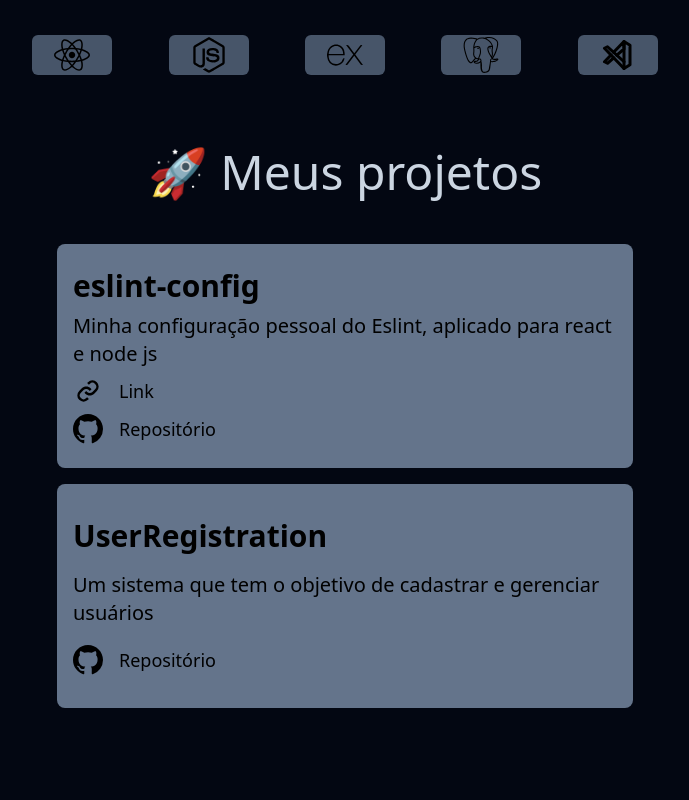
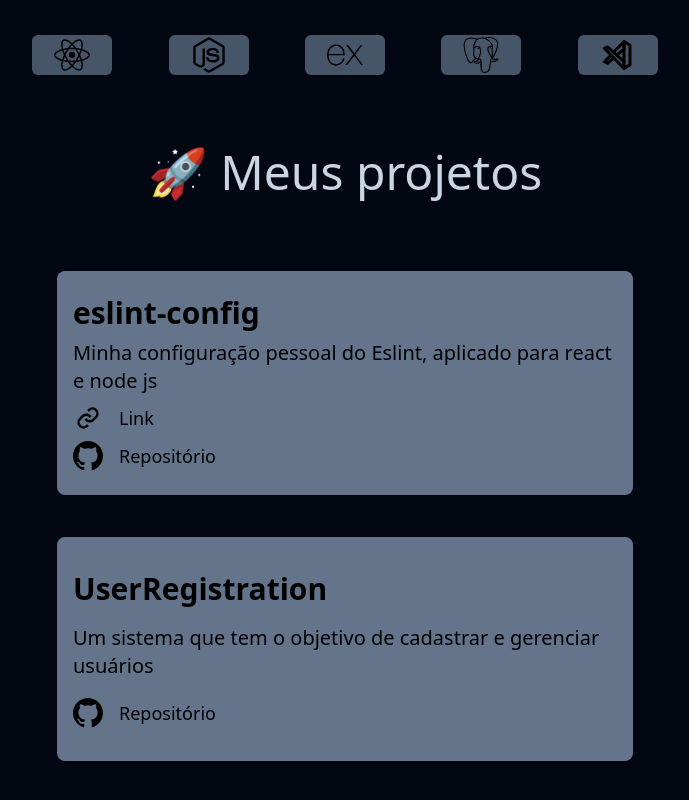
Before and after one commit to ClaudioBzrr/portfolio, a React (Vite) app: page / in a window 1280 px wide. Shown: the part 712-1512 px from the top of the page, without its empty margins (295-984 px from the left). Built offline with nearby package versions, Linux system fonts and the light colour scheme.

Commit message:
✔ Added: min height on projects card container

```diff
--- a/src/App.tsx
+++ b/src/App.tsx
@@ -68,7 +68,7 @@ export function App() {
                 🚀 Meus projetos
               </p>
             </div>
-            <div className="mt-10 flex min-h-full flex-col items-center justify-center">
+            <div className="mt-10 flex min-h-[70vh] flex-col items-center justify-evenly">
               <ProjectCard
                 name="eslint-config"
                 description="Minha configuração pessoal do Eslint, aplicado para react e node js"
```
